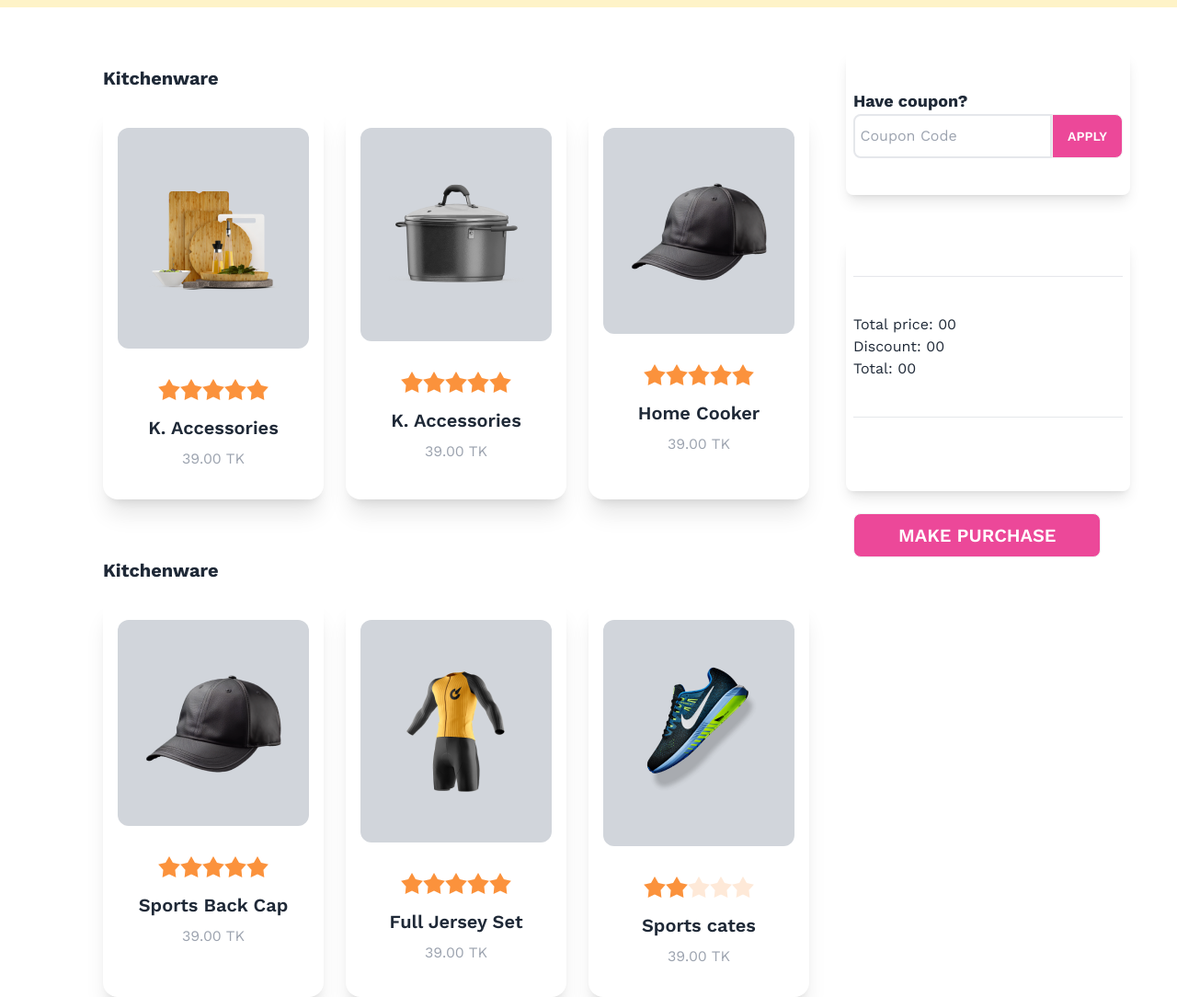
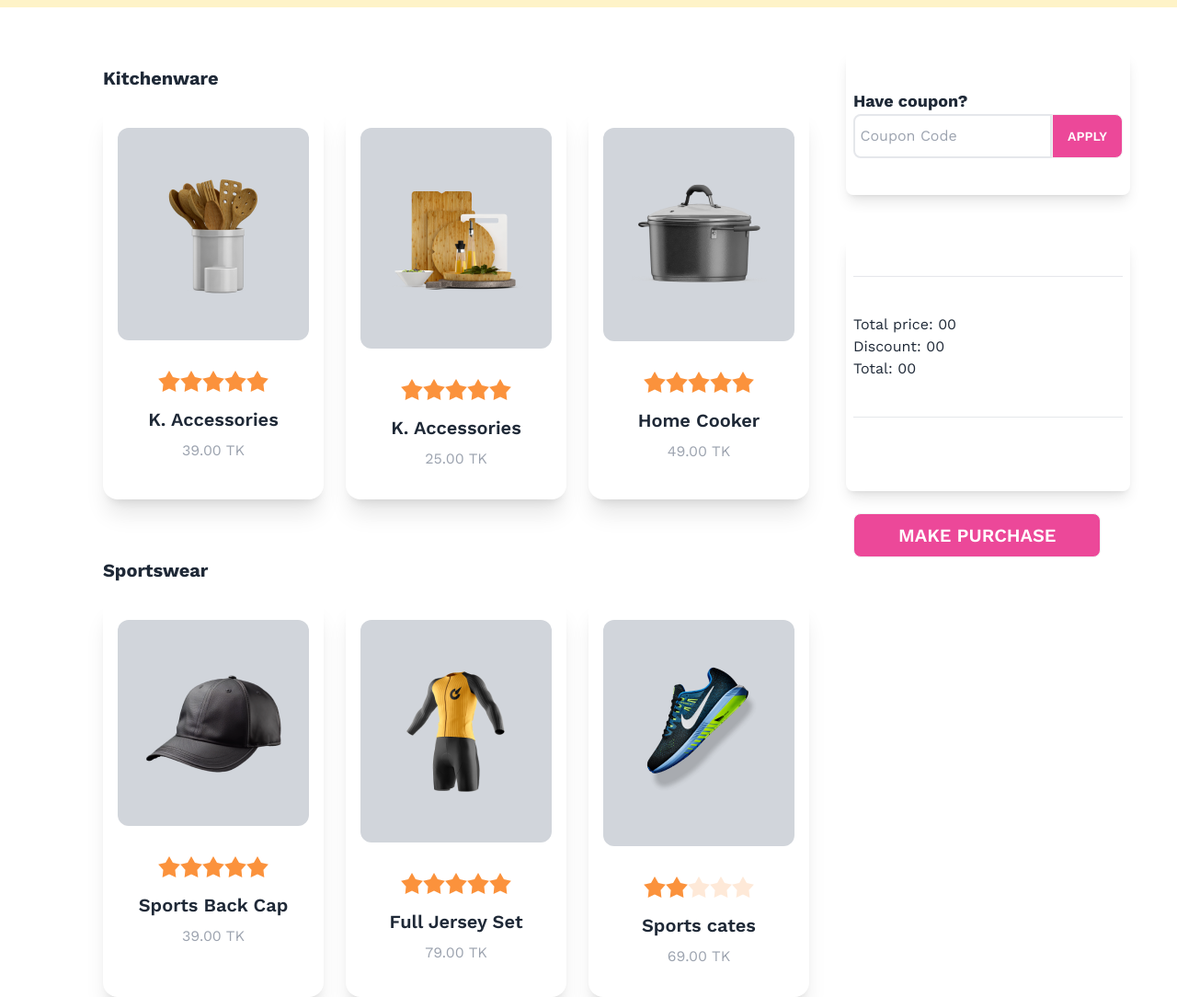
Before and after one commit to Jabed-Hasan/summer-sale, a plain HTML site: page index.html in a window 1280 px wide. Shown: the part 520-1604 px from the top of the page at 92% size. Drawn offline with nearby package versions, Linux system fonts and the light colour scheme.

Commit message:
almost finish

```diff
--- a/index.html
+++ b/index.html
@@ -32,8 +32,8 @@
             off</span></h1>
 
         <div class="lg:grid grid-cols-2 items-center">
-          <h4 class=class="lg:pl-36 lg:text-right lg:text-lg  font-semibold">Use Promo Code</h4>
-          <button class="p-2 bg-pink-500 rounded-lg">SELL200</button>
+          <h2 class=class="lg:pl-36 lg:text-right text-xl  font-bold">Use Promo Code</h2>
+          <button class="p-2 bg-pink-500 rounded-lg text-white">SELL200</button>
         </div>
       </div>
       <div class="w-1/3 h-1/3">
@@ -48,7 +48,7 @@
       <h3 class="text-xl font-bold mb-4">Kitchenware</h3>
       <div class="lg:flex justify-between gap-6">
         <div  class="card w-96 bg-white-100 shadow-xl">
-          <figure class="mt-6 bg-gray-300 pt-12 pb-12  rounded-xl ml-4 mr-4"><img src="./images/prod2.png"
+          <figure class="mt-6 bg-gray-300 pt-12 pb-12  rounded-xl ml-4 mr-4"><img src="./images/prod1.png"
               alt="Shoes" /></figure>
           <div  class="card-body items-center">
             <div class="rating">
@@ -69,6 +69,26 @@
         </div>
 
         <div  class="card w-96 bg-white-100 shadow-xl">
+          <figure class="mt-6 bg-gray-300 pt-12 pb-12  rounded-xl ml-4 mr-4"><img src="./images/prod2.png"
+              alt="Shoes" /></figure>
+          <div  class="card-body items-center">
+            <div class="rating">
+              <input type="radio" name="rating-2" class="mask mask-star-2 bg-orange-400" />
+              <input type="radio" name="rating-2" class="mask mask-star-2 bg-orange-400" checked />
+              <input type="radio" name="rating-2" class="mask mask-star-2 bg-orange-400" />
+              <input type="radio" name="rating-2" class="mask mask-star-2 bg-orange-400" />
+              <input type="radio" name="rating-2" class="mask mask-star-2 bg-orange-400" />
+            </div>
+            <div>
+
+            </div>
+            <h2 onclick="handleClickBtn(this)" class="card-title">K. Accessories</h2>
+            <p class="text-gray-400">25.00 TK </p>
+
+          </div>
+
+        </div>
+        <div  class="card w-96 bg-white-100 shadow-xl">
           <figure class="mt-6 bg-gray-300 pt-12 pb-12  rounded-xl ml-4 mr-4"><img src="./images/prod3.png"
               alt="Shoes" /></figure>
           <div  class="card-body items-center">
@@ -82,28 +102,8 @@
             <div>
 
             </div>
-            <h2 onclick="handleClickBtn(this)" class="card-title">K. Accessories</h2>
-            <p class="text-gray-400">39.00 TK </p>
-
-          </div>
-
-        </div>
-        <div  class="card w-96 bg-white-100 shadow-xl">
-          <figure class="mt-6 bg-gray-300 pt-12 pb-12  rounded-xl ml-4 mr-4"><img src="./images/prod4.png"
-              alt="Shoes" /></figure>
-          <div  class="card-body items-center">
-            <div class="rating">
-              <input type="radio" name="rating-2" class="mask mask-star-2 bg-orange-400" />
-              <input type="radio" name="rating-2" class="mask mask-star-2 bg-orange-400" checked />
-              <input type="radio" name="rating-2" class="mask mask-star-2 bg-orange-400" />
-              <input type="radio" name="rating-2" class="mask mask-star-2 bg-orange-400" />
-              <input type="radio" name="rating-2" class="mask mask-star-2 bg-orange-400" />
-            </div>
-            <div>
-
-            </div>
             <h2 onclick="handleClickBtn(this)" class="card-title">Home Cooker</h2>
-            <p class="text-gray-400">39.00 TK </p>
+            <p class="text-gray-400">49.00 TK </p>
 
           </div>
 
@@ -144,7 +144,7 @@
               <img src="./images/congo.png" alt="">
               <h3 class="text-black text-3xl font-bold text-center">Congratulations</h3>
               <h3 class="text-gray-500 text-center text-sm">You Purchase the product</h3>
-              <button onclick="window.location.href = 'index.html'" class="btn bg-pink-500 mt-3 mb-5 ">Go Home
+              <button onclick="window.location.href = 'index.html'" class="btn bg-pink-500 mt-3 mb-5 text-white ">Go Home
 
               </button>
 
@@ -156,7 +156,7 @@
 
     <section class=" lg:ml-28 mr-36 lg:flex items-center">
       <div class="w-3/4">
-        <h3 class="text-xl font-bold mb-4">Kitchenware</h3>
+        <h3 class="text-xl font-bold mb-4">Sportswear</h3>
         <div class="lg:flex justify-between gap-6">
           <div  class="card w-96 bg-white-100 shadow-xl">
             <figure class="mt-6 bg-gray-300 pt-12 pb-12  rounded-xl ml-4 mr-4"><img src="./images/prod4.png"
@@ -194,7 +194,7 @@
 
               </div>
               <h2 onclick="handleClickBtn(this)" class="card-title">Full Jersey Set</h2>
-              <p class="text-gray-400">39.00 TK </p>
+              <p class="text-gray-400">79.00 TK </p>
 
             </div>
 
@@ -214,7 +214,7 @@
 
               </div>
               <h2 onclick="handleClickBtn(this)" class="card-title">Sports cates</h2>
-              <p class="text-gray-400">39.00 TK </p>
+              <p class="text-gray-400">69.00 TK </p>
 
             </div>
 
```
